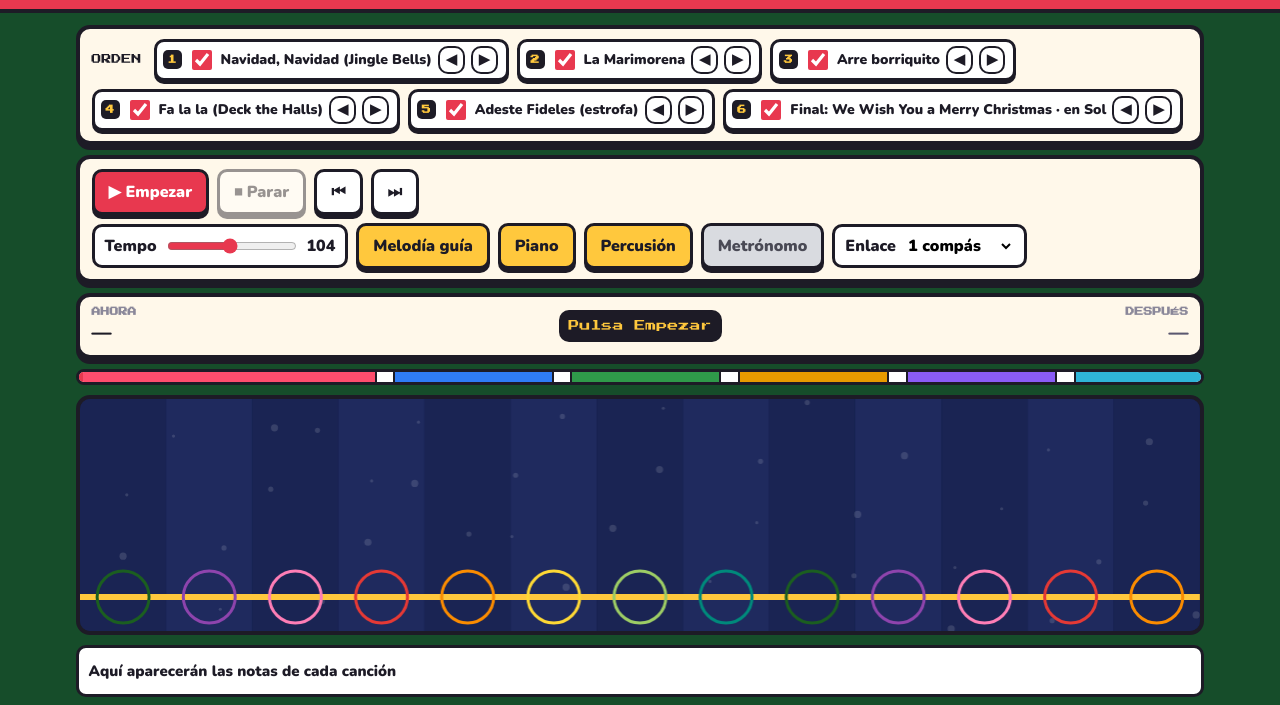
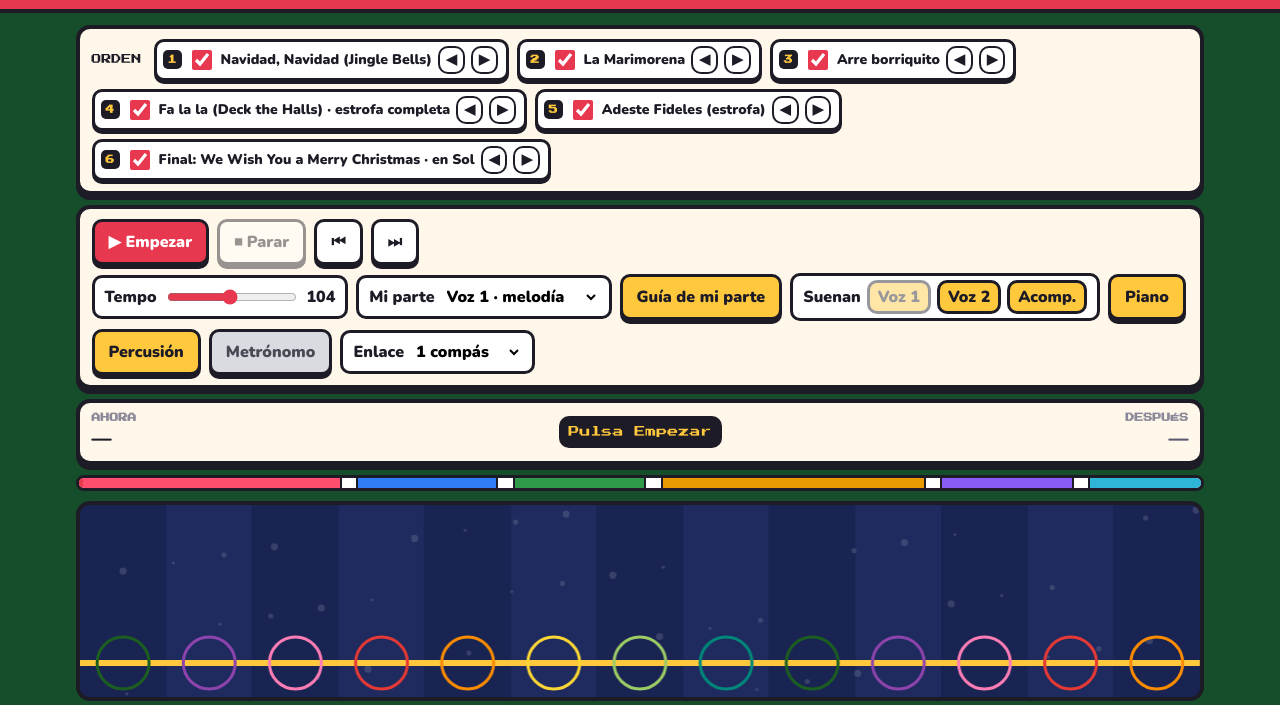
Before and after one commit to monroymethod-dotcom/Grac, a plain HTML site: page popurri-navideno/index.html in a window 1280 px wide. Shown: the part 73-778 px from the top of the page. Drawn offline with nearby package versions, Linux system fonts and the light colour scheme.

Commit message:
Popurrí: estrofa completa de Fa la la, segunda voz y acompañamiento de carillón, PDFs por partes
Co-Authored-By: Claude Opus 5.5 <noreply@anthropic.com>
Claude-Session: https://claude.ai/code/session_01FFiu8kLxDB5N6M4nU94fna

```diff
--- a/popurri-navideno/index.html
+++ b/popurri-navideno/index.html
@@ -53,7 +53,7 @@ main{max-width:1180px;margin:0 auto;padding:12px max(2vw,10px) 20px;display:flex
 .prog i{display:block;height:100%;border-right:2px solid var(--ink)}
 .prog i:last-of-type{border-right:0}
 .prog b{position:absolute;top:-3px;bottom:-3px;width:4px;background:var(--red);left:0;pointer-events:none}
-.hwy{position:relative;height:clamp(210px,calc(100vh - 560px),480px);border:4px solid var(--ink);border-radius:14px;overflow:hidden;background:var(--night)}
+.hwy{position:relative;height:clamp(200px,calc(100vh - 615px),480px);border:4px solid var(--ink);border-radius:14px;overflow:hidden;background:var(--night)}
 .hwy canvas{display:block;width:100%;height:100%}
 .count{position:absolute;inset:0;display:grid;place-items:center;pointer-events:none;text-align:center}
 .count div{font-family:"Press Start 2P",monospace;color:#fff;text-shadow:4px 4px 0 var(--ink);font-size:clamp(12px,2.4vw,20px);line-height:1.6}
@@ -124,7 +124,13 @@ body.playing .top{padding-top:6px;padding-bottom:6px}body.playing .top h1 small{
     </div>
     <div class="grp">
       <label class="tempo">Tempo <input type="range" id="tempo" min="60" max="150" step="2" value="104"><span id="tval">104</span></label>
-      <button class="btn" id="tMel" aria-pressed="true" title="El carrillón toca la melodía para seguirla">Melodía guía</button>
+      <label class="tempo" title="La parte que se ve en la pista y en el carrillón">Mi parte
+        <select id="part" style="border:0;background:none;font-weight:900"><option value="0">Voz 1 · melodía</option><option value="1">Voz 2</option><option value="2">Acompañamiento</option></select></label>
+      <button class="btn" id="tMel" aria-pressed="true" title="El carrillón de la pantalla toca tu parte para seguirla">Guía de mi parte</button>
+      <span class="tempo" style="gap:6px">Suenan
+        <button class="btn" id="s0" aria-pressed="true" style="min-height:32px;padding:2px 8px;box-shadow:none">Voz 1</button>
+        <button class="btn" id="s1" aria-pressed="true" style="min-height:32px;padding:2px 8px;box-shadow:none">Voz 2</button>
+        <button class="btn" id="s2" aria-pressed="true" style="min-height:32px;padding:2px 8px;box-shadow:none">Acomp.</button></span>
       <button class="btn" id="tAcc" aria-pressed="true">Piano</button>
       <button class="btn" id="tPerc" aria-pressed="true" title="Cascabeles, bombo y palmas">Percusión</button>
       <button class="btn" id="tMet" aria-pressed="false">Metrónomo</button>
@@ -148,10 +154,12 @@ body.playing .top{padding-top:6px;padding-bottom:6px}body.playing .top h1 small{
 
 <div class="ov" id="ovGuide" hidden><div class="card">
   <h3 class="px">Guía docente</h3>
-  <p>Todas las melodías están en <b>Do mayor</b> y son <b>estribillos</b> en <b>Do mayor</b> y, al final, en <b>Sol mayor</b>. Caben en un carrillón de Sol grave a Re agudo; para la parte en Sol se añade la lámina <b>Fa♯</b> (más estrecha, con borde discontinuo). El enlace antes del cambio de tono lo avisa en pantalla. Así el alumnado pasa de una canción a otra sin cambiar de láminas ni de posición.</p>
+  <p>Las piezas están en <b>Do mayor</b> (estribillos, y la estrofa completa de «Fa la la») y la última en <b>Sol mayor</b>. Caben en un carrillón de Sol grave a Re agudo más la lámina <b>Fa♯</b> (más estrecha, con borde discontinuo), que se usa en la pieza final y una sola vez en «Fa la la». El enlace antes del cambio de tono lo avisa en pantalla.</p>
   <ul>
     <li><b>Empezar</b>: cuenta 4 tiempos y arranca el popurrí. Las canciones van seguidas; entre una y otra hay un <b>compás de enlace</b> con cuenta atrás y el título de la siguiente (puedes poner 0, 1 o 2 compases).</li>
-    <li><b>Melodía guía</b> encendida: el carrillón de la pantalla toca y se ilumina solo; sirve para escuchar y aprender. Apagada: toca el alumnado y la página cuenta los aciertos.</li>
+    <li><b>Mi parte</b>: elige qué se ve en la pista y en el carrillón: <b>Voz 1</b> (melodía), <b>Voz 2</b> (armonía a distancia de tercera o sexta por debajo, con el mismo ritmo) o <b>Acompañamiento</b> (bajo de las notas de cada acorde: fundamental y quinta en las piezas alegres, notas largas en Adeste y en el vals final). Así cada grupo de la clase ensaya su parte.</li>
+    <li><b>Guía de mi parte</b> encendida: el carrillón de la pantalla toca y se ilumina solo con tu parte. Apagada: tu parte la toca el alumnado y la página cuenta los aciertos.</li>
+    <li><b>Suenan</b>: enciende o apaga las otras partes para ensayar por separado o todas juntas. La segunda voz y el acompañamiento se crean solos a partir de la melodía y de los acordes, así que si editas una canción también se actualizan.</li>
     <li>La lámina con <b>borde blanco parpadeante</b> es la siguiente nota. Cuando alguien toca, la lámina se ilumina y suena.</li>
     <li>Pulsa el <b>nombre de una canción</b> o la barra de progreso para saltar a ella (con 4 tiempos de cuenta). Desmarca la casilla para quitarla del popurrí y usa ◀ ▶ para cambiar el orden.</li>
     <li>El tempo se puede cambiar en cualquier momento, también mientras suena.</li>
@@ -197,9 +205,11 @@ fa:.5 fa:.5 mi:.5 fa:.5 | sol:.5 la:.5 sol:.5 fa:.5 | mi re | [C] re:.5 do:2.5 -
  {id:'arre',t:'Arre borriquito',on:1,st:'polka',m:4,k:'C',
   n:`#Estribillo [C] do:.5 do:.5 do:.5 mi:.5 do do | do:.5 re:.5 mi:.5 fa:.5 [G7] sol sol | [F] la:.5 sol:.5 fa:.5 mi:.5 [G7] re [C] do | [G7] si,:.5 la,:.5 sol,:.5 sol:.5 [C] mi mi |
 [C7] do:.5 do:.5 do:.5 mi:.5 do do | [F] do:.5 re:.5 mi:.5 fa:.5 [G7] sol:2 | [F] la:.5 sol:.5 fa:.5 mi:.5 [G7] re [C] do | [G7] si,:.5 la,:.5 sol,:.5 sol:.5 [C] do:2`},
- {id:'deck',t:'Fa la la (Deck the Halls)',on:1,st:'polka',m:4,k:'C',
-  n:`#Estribillo [C] sol:1.5 fa:.5 mi re | do re mi do | [G7] re:.5 mi:.5 fa:.5 re:.5 [C] mi:1.5 re:.5 | [G7] do si, [C] do:2 |
-[C] sol:1.5 fa:.5 [Am] mi re | [F] do re [C] mi do | [Dm] re:.5 mi:.5 fa:.5 re:.5 [C] mi:1.5 re:.5 | [G7] do si, [C] do:2`},
+ {id:'deck',t:'Fa la la (Deck the Halls) · estrofa completa',on:1,st:'polka',m:4,k:'C',
+  n:`#Estrofa [C] sol:1.5 fa:.5 mi re | do re mi do | [G7] re:.5 mi:.5 fa:.5 re:.5 [C] mi:1.5 re:.5 | [G7] do si, [C] do:2 |
+[C] sol:1.5 fa:.5 [Am] mi re | [F] do re [C] mi do | [Dm] re:.5 mi:.5 fa:.5 re:.5 [C] mi:1.5 re:.5 | [G7] do si, [C] do:2 |
+[G7] re:1.5 mi:.5 fa re | [C] mi:1.5 fa:.5 [G] sol re | [D7] mi:.5 fa#:.5 [G] sol la:.5 si:.5 [Am] do' | [G] si [D7] la [G] sol:2 |
+[C] sol:1.5 fa:.5 mi re | do re mi do | [F] la:.5 la:.5 la:.5 la:.5 [C] sol:1.5 fa:.5 | mi [G7] re [C] do:2`},
  {id:'adeste',t:'Adeste Fideles (estrofa)',on:1,st:'arp',m:4,k:'C',
   n:`#Estrofa -:3 [G7] do | [C] do:2 [G] sol, [C] do | [G] re:2 sol,:2 | [C] mi [G] re [C] mi [F] fa | [C] mi:2 [G7] re [C] do |
 [C] do:2 [G] si, [Am] la, | [G] si, [C] do [G] re [Em] mi | [D7] si,:1.5 la,:.5 [G] sol,:2`},
@@ -207,7 +217,7 @@ fa:.5 fa:.5 mi:.5 fa:.5 | sol:.5 la:.5 sol:.5 fa:.5 | mi re | [C] re:.5 do:2.5 -
   n:`#Final -:2 [D7] re | [G] sol sol:.5 la:.5 sol:.5 fa#:.5 | [C] mi mi mi | [A7] la la:.5 si:.5 la:.5 sol:.5 | [D] fa# re re |
 [G7] si si:.5 do':.5 si:.5 la:.5 | [C] sol mi re:.5 re:.5 | [Am] mi [D7] la fa# | [G] sol:3`}
 ];
-const STORE='popurriNavidad_v8';
+const STORE='popurriNavidad_v9';
 let SONGS=load();
 function load(){try{const s=JSON.parse(localStorage.getItem(STORE)||'null');if(Array.isArray(s)&&s.length)return s}catch(e){}return JSON.parse(JSON.stringify(DEFAULT_SONGS))}
 function save(){try{localStorage.setItem(STORE,JSON.stringify(SONGS))}catch(e){}}
@@ -262,6 +272,30 @@ function chordFor(evs,a,b,last){if(last)return AUTO[0];let best=AUTO[0],bs=-1e9;
  AUTO.forEach((c,ci)=>{let s=AUTOW[ci],tot=0;
   for(const e of evs){const o=Math.min(b,e.t+e.d)-Math.max(a,e.t);if(o<=0)continue;tot+=o;const pc=e.midi%12,on=Math.abs(e.t-a)<.01;s+=c.pcs.includes(pc)?o*(on?1.6:1):-o*1.3;if(pc===c.root&&on)s+=.3}
   if(!tot&&ci)s-=1;if(s>bs){bs=s;best=c}});return best}
+/* ---------- segunda voz y acompañamiento de carillón (se generan a partir de la melodía y los acordes) ---------- */
+const SCALE={C:[0,2,4,5,7,9,11],G:[0,2,4,6,7,9,11]};
+function genV2(v1,chordAt,key){let prev=null;return v1.map(e=>{const ch=chordAt(e.t);let sc=SCALE[key]||SCALE.C;
+  if(ch.pcs.includes(6))sc=sc.map(x=>x===5?6:x);if(ch.pcs.includes(5))sc=sc.map(x=>x===6?5:x);
+  const mNct=!ch.pcs.includes(e.midi%12);let best=null,bs=1e9;
+  for(const L of LANES){const iv=e.midi-L;if(iv<0)continue;const pc=L%12;if(!sc.includes(pc))continue;
+   let sv={3:0,4:0,8:1,9:1,7:1.6,5:2.4,0:4}[iv];if(sv===undefined)continue;if(!ch.pcs.includes(pc)&&!mNct)sv+=3;
+   if(prev!=null)sv+=.12*Math.abs(L-prev);if(sv<bs){bs=sv;best=L}}
+  if(best==null)best=e.midi;prev=best;return{t:e.t,d:e.d,midi:best,lane:LANES.indexOf(best)}})}
+const ROOTM={7:67,9:69,11:71,0:72,2:74,4:76,5:77,6:78};
+function genAcc(chs,m,st,len,from){const out=[];
+ for(let k=Math.floor(from+1e-6);k<len;k++){const ch=chs[k],bb=k%m;
+  if(st==='polka'){const pc=bb%2===0?ch.root:ch.fifth;out.push({t:k,d:1,midi:ROOTM[pc]})}
+  else if(st==='waltz'){if(bb===0)out.push({t:k,d:Math.min(m,len-k),midi:ROOTM[ch.root]})}
+  else if(bb===0||k===Math.floor(from+1e-6)||chs[k-1]!==ch){let e=k+1;while(e<len&&e%m!==0&&chs[e]===ch)e++;out.push({t:k,d:e-k,midi:ROOTM[ch.root]})}}
+ return out.filter(e=>e.midi).map(e=>({...e,lane:LANES.indexOf(e.midi)}))}
+function songParts(s){const {notes,chords,labels}=parse(s.n),m=s.m||4,key=s.k||'C',st=s.st||'polka';let q=0;const v1=[];
+ for(const n of notes){if(!n.rest)v1.push({t:q,d:n.d,lane:n.lane,midi:n.midi});q+=n.d}
+ const len=Math.max(m*2,Math.ceil(q/m-1e-9)*m),chs=[];
+ for(let k=0;k<len;k++){if(chords.length)chs.push((chords.filter(c=>c.q<=k+.01).pop()||chords[0]).ci);else{const c0=Math.floor(k/2)*2;chs.push(chordFor(v1,c0,c0+2,c0+2>=len))}}
+ const chordAt=t=>chords.length?(chords.filter(c=>c.q<=t+.01).pop()||chords[0]).ci:chs[Math.min(len-1,Math.floor(t+1e-6))];
+ const v2=genV2(v1,chordAt,key),ac=genAcc(chs,m,st,len,v1.length?v1[0].t:0);
+ return{m,len,key,st,v1,v2,ac,chs,chords,labels}}
+
 /* voces del piano: inversión más cercana a la anterior */
 let lastV=null;
 function voicing(ch){let best=null,bs=1e9;const n=ch.pcs.length;
@@ -284,44 +318,44 @@ function playBeat(a,t){const ch=a.ch,v=voicing(ch),b=bassOf(ch.bass),half=spb/2;
 /* ---------- línea de tiempo del popurrí ---------- */
 let TL=null;
 function buildTL(){TL=computeTL();renderProg();return TL}
-function computeTL(){const br=+$('#bridge').value*4,secs=[],mel=[],acc=[];let p=0;
+function computeTL(){const br=+$('#bridge').value*4,secs=[],parts=[[],[],[]],acc=[];let p=0;
  const list=SONGS.filter(s=>s.on);
  const KEYS={C:['C','G7'],G:['G','D7']};
  list.forEach((s,si)=>{if(si>0&&br){const pk=KEYS[list[si-1].k||'C'],nk=KEYS[s.k||'C'],I=chordInfo(pk[0]),V=chordInfo(nk[1]),mod=pk!==nk;
    secs.push({kind:'bridge',start:p,end:p+br,next:s,m:4,labs:[],mod});
    for(let k=0;k<br;k++)acc.push({t:p+k,ch:k<br/2?I:V,st:'polka',bb:k%4,m:4,chg:k===br/2||k===0,fill:k===br-1});p+=br}
-  const {notes,chords,labels}=parse(s.n),start=p,evs=[],m=s.m||4,st=s.st||'polka';let q=0;
-  for(const n of notes){if(!n.rest)evs.push({t:start+q,d:n.d,lane:n.lane,midi:n.midi,res:null,si:secs.length});q+=n.d}
-  const len=Math.max(m*2,Math.ceil(q/m-1e-9)*m);let prev=null;
-  for(let k=0;k<len;k++){let ch;
-   if(chords.length){const c=chords.filter(c=>c.q<=k+.01).pop()||chords[0];ch=c.ci}
-   else{const c0=Math.floor(k/2)*2;ch=chordFor(evs,start+c0,start+c0+2,c0+2>=len)}
-   acc.push({t:start+k,ch,st,bb:k%m,m,chg:prev!==ch});prev=ch}
-  secs.push({kind:'song',start,end:start+len,song:s,evs,m,labs:labels.map(l=>({t:start+l.q,text:l.text}))});mel.push(...evs);p+=len});
- return{secs,mel,acc,total:p}}
+  const P=songParts(s),start=p,m=P.m,st=P.st,len=P.len,sIdx=secs.length;let prev=null;
+  const evsP=[P.v1,P.v2,P.ac].map((arr,pi)=>arr.map(e=>({t:start+e.t,d:e.d,lane:e.lane,midi:e.midi,res:null,si:sIdx,pi})));
+  for(let k=0;k<len;k++){const ch=P.chs[k];acc.push({t:start+k,ch,st,bb:k%m,m,chg:prev!==ch});prev=ch}
+  secs.push({kind:'song',start,end:start+len,song:s,evsP,evs:evsP[opt.part],m,labs:P.labels.map(l=>({t:start+l.q,text:l.text}))});
+  evsP.forEach((a,pi)=>parts[pi].push(...a));p+=len});
+ return{secs,parts,mel:parts[opt.part],acc,total:p}}
+function setPart(pi){opt.part=pi;if(TL){TL.mel=TL.parts[pi];TL.secs.forEach(s=>{if(s.kind==='song')s.evs=s.evsP[pi]});const b=playing?beatNow():pausedB;TL.mel.forEach(e=>{if(e.t>=b)e.res=null})}
+ hits=0;miss=0;perSong={};stripKey='';$('#strip').dataset.sec='';curSecIdx=-1;document.querySelectorAll('.bar.next').forEach(x=>x.classList.remove('next'));if(!playing)draw(pausedB)}
 const secAt=b=>TL.secs.find(s=>b>=s.start&&b<s.end);
 const songSecs=()=>TL.secs.filter(s=>s.kind==='song');
 
 /* ---------- motor ---------- */
 const $=s=>document.querySelector(s);
 let playing=false,t0=0,spb=60/104,muteBefore=0,schedB=0,timer=null,lastBeat=-99,hits=0,miss=0,perSong={};
-const opt={mel:true,acc:true,met:false,perc:true};
+const opt={mel:true,acc:true,met:false,perc:true,part:0,snd:[true,true,true]};
 const beatNow=()=>playing?(ctx.currentTime-t0)/spb:pausedB;
 let pausedB=-4;
 function start(fromBeat){ac();buildTL();if(!TL.total){$('#score').textContent='Elige alguna canción';return}
- hits=0;miss=0;perSong={};curSecIdx=-1;TL.mel.forEach(e=>e.res=null);seek(fromBeat||0,true);playing=true;document.body.classList.add('playing');
+ hits=0;miss=0;perSong={};curSecIdx=-1;TL.parts.forEach(a=>a.forEach(e=>e.res=null));seek(fromBeat||0,true);playing=true;document.body.classList.add('playing');
  $('#bPlay').textContent='⏸ Pausa';$('#bStop').disabled=false;
  clearInterval(timer);timer=setInterval(schedule,25);requestAnimationFrame(loop)}
 function seek(beat,lead){/* salta a beat, con 4 tiempos de cuenta delante */lastV=null;
  muteBefore=beat;const from=lead?beat-4:beat;t0=ctx.currentTime+.12-from*spb;schedB=from;
- TL.mel.forEach(e=>{if(e.t>=beat)e.res=null});pausedB=from}
+ TL.parts.forEach(a=>a.forEach(e=>{if(e.t>=beat)e.res=null}));pausedB=from}
 function schedule(){if(!playing)return;const until=(ctx.currentTime+.15-t0)/spb;
  const lo=schedB,hi=until;if(hi<=lo)return;
  for(let k=Math.ceil(lo-1e-6);k<hi;k++){if(k<lo-1e-6)continue;const t=t0+k*spb,sec=secAt(k);
   const counting=k<muteBefore,inBr=sec&&sec.kind==='bridge';
   if(counting||inBr||opt.met){const mm=sec?sec.m:4;tick(t,((k-(sec?sec.start:0))%mm+mm)%mm===0,counting||inBr?.3:.14)}}
  for(const a of TL.acc){if(a.t>=lo-1e-6&&a.t<hi&&a.t>=muteBefore){const t=t0+a.t*spb;if(opt.acc)playBeat(a,t);if(opt.perc)drums(a,t)}}
- if(opt.mel)for(const e of TL.mel){if(e.t>=lo&&e.t<hi&&e.t>=muteBefore){bell(e.midi,t0+e.t*spb,.42);const dl=(t0+e.t*spb-ctx.currentTime)*1000;setTimeout(()=>flash(e.lane),Math.max(0,dl))}}
+ TL.parts.forEach((arr,pi)=>{const mine=pi===opt.part;if(!(mine?opt.mel:opt.snd[pi]))return;const vol=[.42,.3,.3][pi]*(mine?1:.85);
+  for(const e of arr){if(e.t>=lo&&e.t<hi&&e.t>=muteBefore){bell(e.midi,t0+e.t*spb,vol);if(mine){const dl=(t0+e.t*spb-ctx.currentTime)*1000;setTimeout(()=>flash(e.lane),Math.max(0,dl))}}}});
  schedB=hi}
 function pause(){if(!playing)return;pausedB=beatNow();playing=false;clearInterval(timer);$('#bPlay').textContent='▶ Seguir';document.body.classList.remove('playing')}
 function resume(){ac();const b=pausedB;t0=ctx.currentTime+.08-b*spb;schedB=b;playing=true;document.body.classList.add('playing');$('#bPlay').textContent='⏸ Pausa';clearInterval(timer);timer=setInterval(schedule,25);requestAnimationFrame(loop)}
@@ -424,6 +458,8 @@ $('#bNext').onclick=()=>{if(!TL)buildTL();const b=TL&&(playing||pausedB!==-4)?be
 $('#bPrev').onclick=()=>{if(!TL)buildTL();const b=playing||pausedB!==-4?Math.max(beatNow(),muteBefore):0;const ss=songSecs();let cur=ss.filter(x=>x.start<=b+.01).pop();if(cur&&b-cur.start<3){cur=ss[ss.indexOf(cur)-1]||cur}jumpTo(cur||ss[0])};
 $('#tempo').oninput=e=>{const bpm=+e.target.value;$('#tval').textContent=bpm;const b=playing?beatNow():null;spb=60/bpm;if(playing){t0=ctx.currentTime-b*spb;schedB=b}};
 [['#tMel','mel'],['#tAcc','acc'],['#tMet','met'],['#tPerc','perc']].forEach(([id,k])=>{$(id).onclick=()=>{opt[k]=!opt[k];$(id).setAttribute('aria-pressed',opt[k]);if(k==='mel'&&TL){const b=beatNow();TL.mel.forEach(e=>{if(e.t>b)e.res=null});hits=0;miss=0;perSong={}}}});
+$('#part').onchange=e=>{setPart(+e.target.value);[0,1,2].forEach(i=>$('#s'+i).disabled=i===opt.part)};
+[0,1,2].forEach(i=>{$('#s'+i).onclick=()=>{opt.snd[i]=!opt.snd[i];$('#s'+i).setAttribute('aria-pressed',opt.snd[i])}});$('#s0').disabled=true;
 $('#bridge').onchange=()=>{if(TL&&playing){changed()}else{TL=null;renderProg()}};
 $('#bFull').onclick=()=>{try{const r=document.fullscreenElement?document.exitFullscreen():document.documentElement.requestFullscreen();if(r&&r.catch)r.catch(()=>{})}catch(e){}};
 
```
Also changed, not shown: 3 other files.
